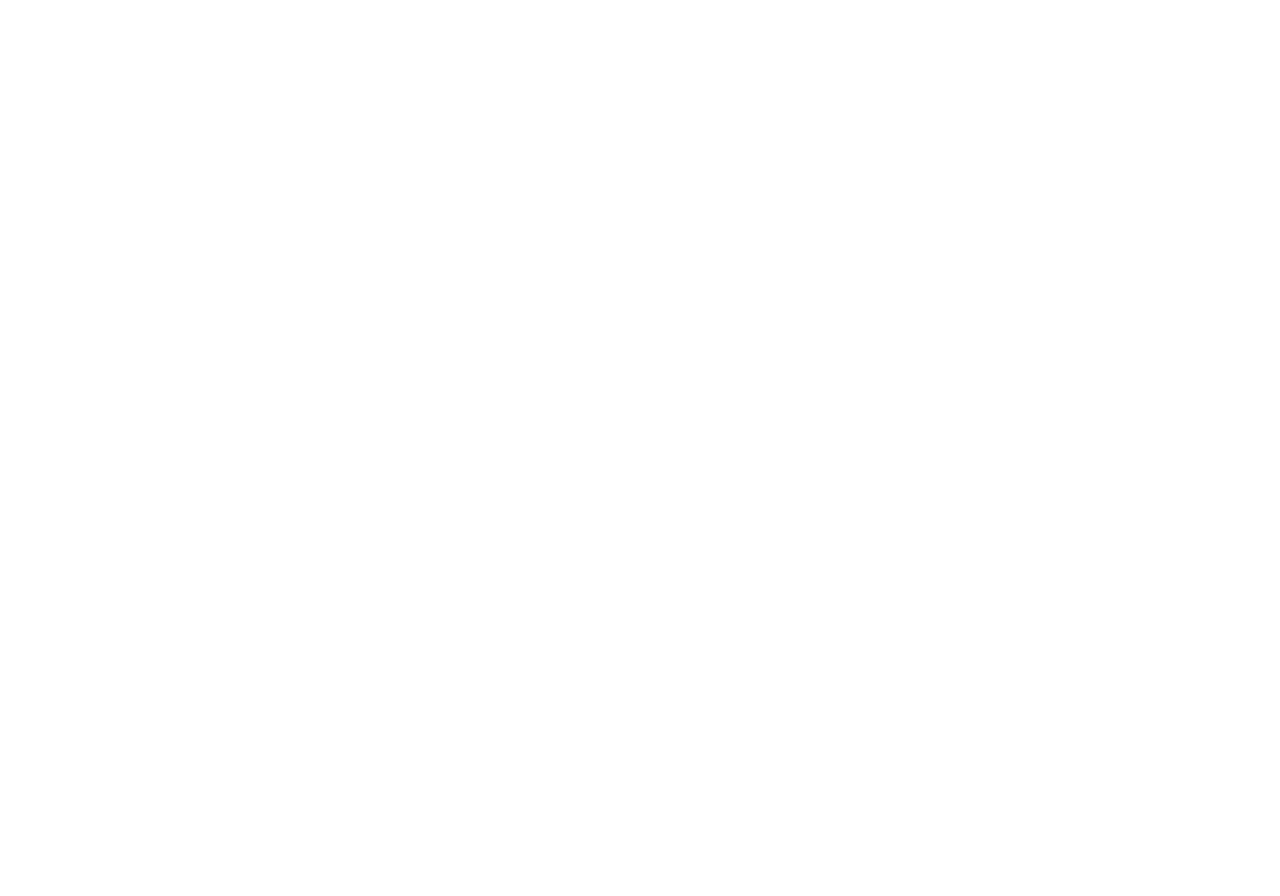
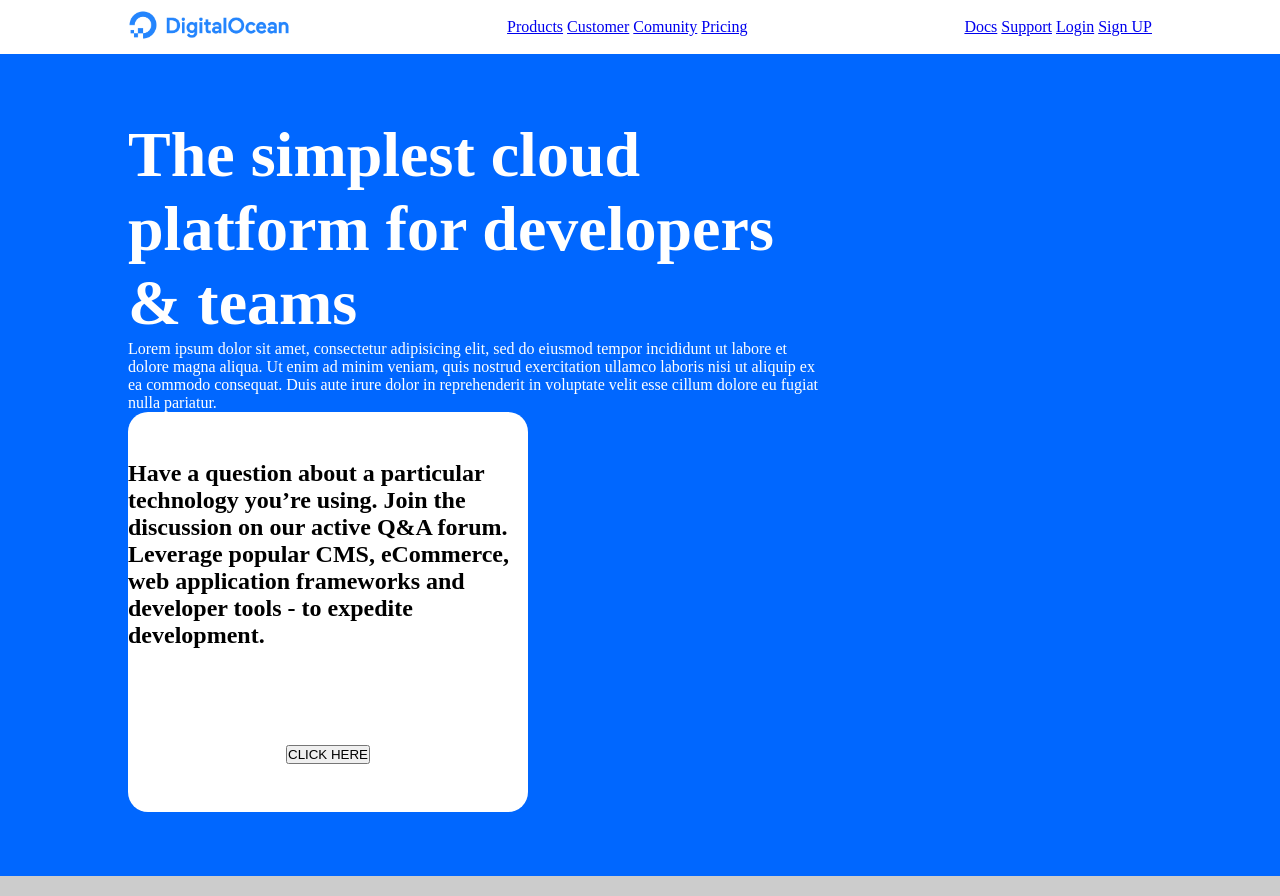
Before and after one commit to Stefanopa87/html-css-digitalocean-flexbox, a plain HTML site: page index.html in a window 1280 px wide. Before the commit the page ends 800 px from the top, so only its background shows below. Drawn offline with Linux system fonts and the light colour scheme.

Commit message:
nav e jumbo flex

```diff
--- a/css/master.css
+++ b/css/master.css
@@ -3,3 +3,105 @@
   padding: 0;
   box-sizing: border-box;
 }
+
+ul{
+  list-style-type: none;
+}
+
+.container {
+  padding: 10px 0;
+  width: 80%;
+  margin: 0 auto;
+}
+
+/* [class*="-area"]{
+  min-height: 250px;
+  min-width: 400px;
+  background: aqua;
+} */
+/* regole header */
+
+nav{
+  display: flex;
+  justify-content: space-between;
+  align-items: center;
+  position: relative;
+  flex-wrap: nowrap;
+}
+
+.img-logo-size{
+  height: 30px;
+}
+
+.lgmenu li{
+  display: inline-block;
+}
+
+.hamburger{
+  display: none;
+}
+
+@media screen and (max-width:991px) {
+  .centratur{
+    width: 95%;
+  }
+  /* regole hamburger e drop */
+  .hamburger{
+    display: block;
+    margin-right: 25px;
+    padding: 1%;
+    border: solid 1px blue;
+    border-radius: 10%;
+    color: blue;
+  }
+  .dropdown{
+    display: none;
+  }
+  .hamburger:hover .dropdown{
+    display: block;
+    position: absolute;
+    left: 0;
+    top:90px;
+    width: 100%;
+    background: #ccc;
+  }
+  .lgmenu{
+    display: none;
+  }
+}
+
+/* main */
+
+/* jumbotron section */
+#jumbotron{
+  background-color: #0067FF;
+  min-height: 400px;
+}
+
+.jumbotron{
+  display: flex;
+  justify-content: space-between;
+  flex-wrap: wrap;
+  padding: 5% 0;
+}
+
+.text-area{
+  max-width: 700px;
+  color: #fff;
+}
+
+.login-area{
+  background-color: #fff;
+  min-height: 400px;
+  max-width: 400px;
+  border-radius: 5%;
+  display: flex;
+  align-items: center;
+  justify-content: center;
+  flex-wrap: wrap;
+}
+
+/* partner section */
+#partners{
+  background-color: #ccc;
+}
--- a/index.html
+++ b/index.html
@@ -4,8 +4,76 @@
     <meta charset="utf-8">
     <title>Ocean flex test</title>
     <link rel="stylesheet" href="css/master.css">
+    <link rel="stylesheet" href="https://cdnjs.cloudflare.com/ajax/libs/font-awesome/5.15.2/css/all.min.css">
   </head>
   <body>
 
+    <header>
+      <header>
+     <nav class="container">
+       <div class="">
+        <a href="#"><img class="img-logo-size" src="img/logo.png" alt=""></a>
+       </div>
+       <div class="lgmenu">
+         <ul>
+           <li><a href="#">Products</a></li>
+           <li><a href="#">Customer</a></li>
+           <li><a href="#">Comunity</a></li>
+           <li><a href="#">Pricing</a></li>
+         </ul>
+       </div>
+       <div class="lgmenu">
+         <ul>
+           <li><a href="#">Docs</a></li>
+           <li><a href="#">Support</a></li>
+           <li><a href="#">Login</a></li>
+           <li><a href="#">Sign UP</a></li>
+         </ul>
+       </div>
+       <div class="hamburger">
+         <i class="fas fa-bars"></i>
+         <!-- dropdown -->
+         <div class="dropdown">
+           <ul>
+             <li><a href="#">Docs</a></li>
+             <li><a href="#">Support</a></li>
+             <li><a href="#">Login</a></li>
+             <li><a href="#">Sign UP</a></li>
+           </ul>
+         </div>
+       </div>
+     </nav>
+    </header>
+
+    <main>
+      <!-- jumbotron -->
+      <section id="jumbotron">
+        <div class="container jumbotron">
+          <div class="text-area">
+            <h1 style="font-size: 4rem;">The simplest cloud platform for developers & teams </h1>
+            <p>Lorem ipsum dolor sit amet, consectetur adipisicing elit, sed do eiusmod tempor incididunt ut labore et dolore magna aliqua. Ut enim ad minim veniam, quis nostrud exercitation ullamco laboris nisi ut aliquip ex ea commodo consequat. Duis aute irure dolor in reprehenderit in voluptate velit esse cillum dolore eu fugiat nulla pariatur.</p>
+          </div>
+
+          <div class="login-area">
+            <h2>Have a question about a particular technology you’re using. Join the discussion on our active Q&A forum. Leverage popular CMS, eCommerce, web application frameworks and developer tools - to expedite development.</h2>
+            <button type="button" name="button"> CLICK HERE</button>
+          </div>
+        </div>
+      </section>
+
+      <!-- partners -->
+      <section id="partners">
+        <div class="container partners">
+
+        </div>
+
+      </section>
+
+    </main>
+
+    <footer>
+
+    </footer>
+
   </body>
 </html>
```
